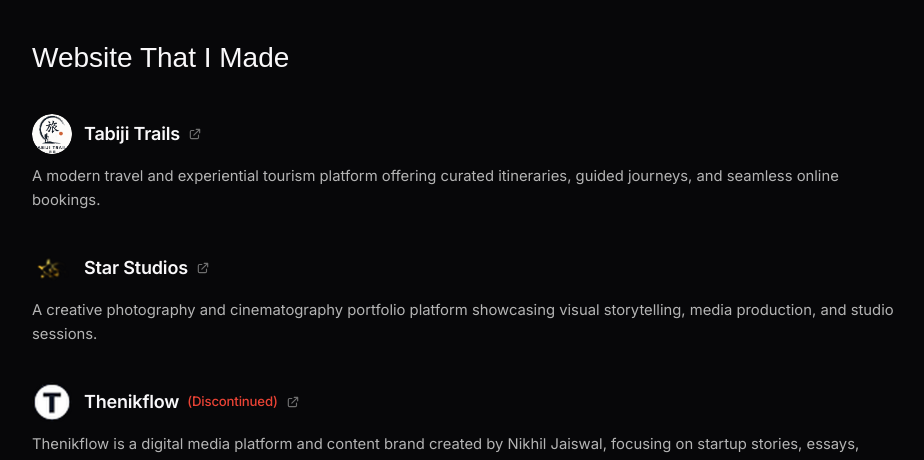
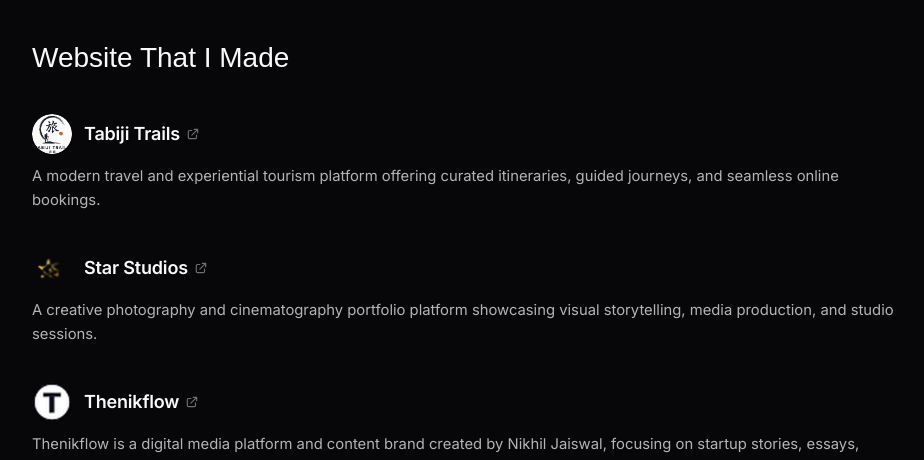
Before and after one commit to nikh96/Micro-freelancing, a Next.js app: page / in a window 1280 px wide. Shown: the part 2000-2460 px from the top of the page, without its empty margins (176-1100 px from the left). Built offline with nearby package versions, Linux system fonts and the light colour scheme; a web font is replaced by a local one.

Commit message:
discontinued removed

```diff
--- a/app/page.tsx
+++ b/app/page.tsx
@@ -33,9 +33,7 @@ interface Certification {
 interface ProjectSite {
   title: string;
   url: string;
-  logo?: string;
-  icon?: JSX.Element;
-  status?: string;
+  logo: string;
   description: string;
 }
 
@@ -58,7 +56,6 @@ const projects: ProjectSite[] = [
     title: "Thenikflow",
     url: "https://thenikflow.com",
     logo: "/tnf.png",
-    status: "Discontinued",
     description:
       "Thenikflow is a digital media platform and content brand created by Nikhil Jaiswal, focusing on startup stories, essays, career roadmaps, conversations, and curated gear.",
   },
@@ -733,14 +730,9 @@ export default function Home() {
                   </div>
                 ) : null}
 
-                {/* Title & Status */}
-                <h4 className="font-sans text-[0.975rem] sm:text-[1.05rem] md:text-[1.125rem] font-semibold tracking-[-0.01em] transition-colors duration-200 group-hover/link:text-white flex items-center gap-2 flex-wrap">
+                {/* Title */}
+                <h4 className="font-sans text-[0.975rem] sm:text-[1.05rem] md:text-[1.125rem] font-semibold tracking-[-0.01em] transition-colors duration-200 group-hover/link:text-white flex items-center gap-1.5">
                   <span>{site.title}</span>
-                  {site.status && (
-                    <span className="text-[#EA4335] font-sans text-xs sm:text-[0.825rem] font-medium">
-                      ({site.status})
-                    </span>
-                  )}
                   <svg
                     className="w-3.5 h-3.5 text-text-secondary opacity-60 transition-all duration-200 group-hover/link:opacity-100 group-hover/link:translate-x-0.5 group-hover/link:-translate-y-0.5 group-hover/link:text-brand-red shrink-0"
                     fill="none"
```
